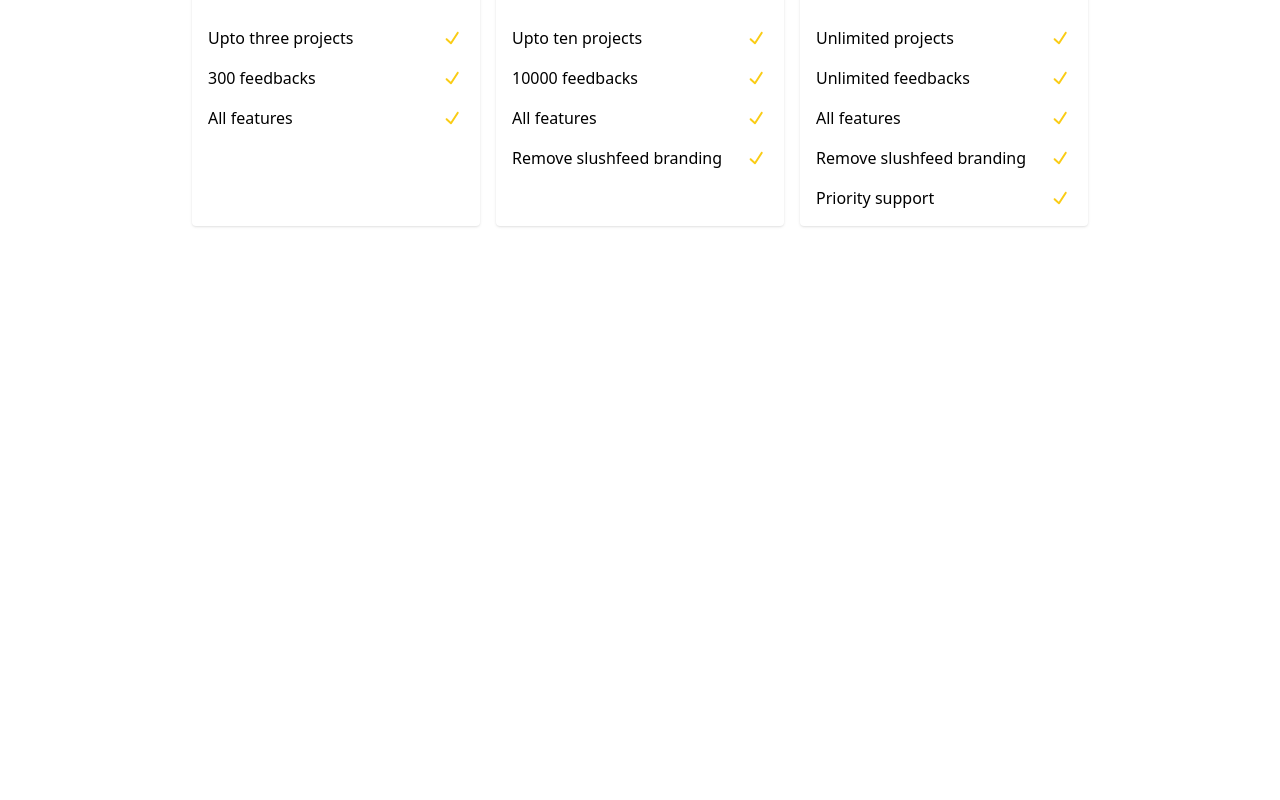
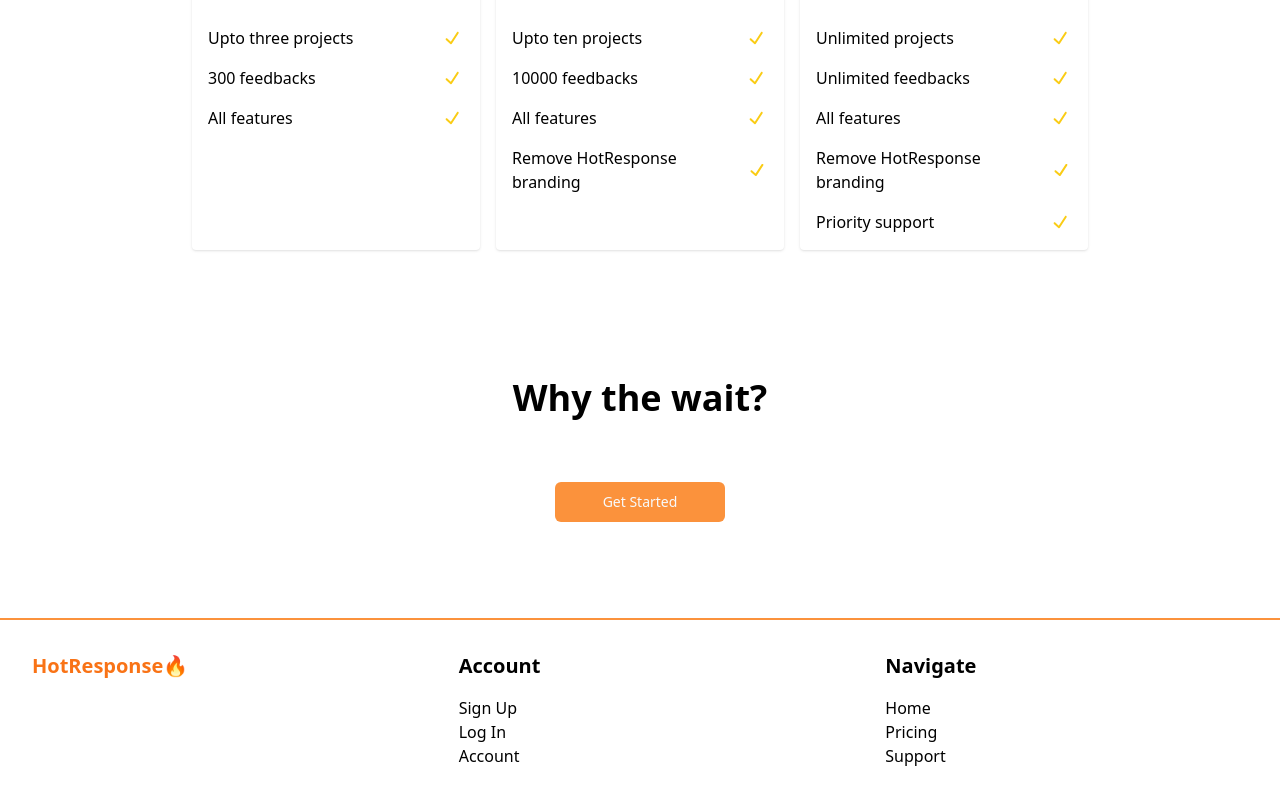
Before and after one commit to scorder96/hotresponse, a React (Vite) app: page / in a window 1280 px wide. Shown: the part 1638-2438 px from the top of the page. Before the commit the page ends 1928 px from the top, so only its background shows below. Built offline with nearby package versions, Linux system fonts and the light colour scheme; what pocketbase would draw is missing.

Commit message:
homepage update

```diff
--- a/src/App.tsx
+++ b/src/App.tsx
@@ -10,6 +10,7 @@ import { Feedback } from "./components/Feedback";
 import AllProjects from "./components/AllProjects";
 import { Toaster } from "./components/ui/toaster";
 import Support from "./components/Support";
+import { Pricing } from "./Pricing";
 
 function App() {
   return (
@@ -25,6 +26,7 @@ function App() {
           <Route path="account" element={<Account />} />
           <Route path="feedback" element={<NotFound />} />
           <Route path="feedback/:projectid" element={<Feedback />} />
+          <Route path="pricing" element={<Pricing />} />
           <Route path="support" element={<Support />} />
           <Route path="*" element={<NotFound />} />
         </Routes>
--- a/src/Home.tsx
+++ b/src/Home.tsx
@@ -1,9 +1,10 @@
 import Navbar from "./components/Navbar";
 import Hero from "./Hero";
-import { useNavigate } from "react-router-dom";
+import { Link, useNavigate } from "react-router-dom";
 import { Pricing } from "./Pricing";
 import Outcomes from "./Outcomes";
 import { FireTrail } from "./FireTrail";
+import { Button } from "./components/ui/button";
 
 function Home() {
   var navigate = useNavigate();
@@ -14,9 +15,12 @@ function Home() {
           navigate("login");
         }}
       />
+      <div className="text-center py-2 bg-orange-200 absolute w-full">
+        This software is <b>under development</b> and is not ready for release.
+      </div>
       <Hero />
       <FireTrail />
-      <div className="flex justify-center pb-16">
+      <section className="flex justify-center pb-16">
         <h2 className="text-2xl text-center py-16 leading-loose text-decoration-line">
           I appreciate you visiting my site.
           <br />I wish I could know what you think and feel about this.
@@ -27,9 +31,50 @@ function Home() {
           <br />
           So I built <i className="text-orange-500 font-bold">HOTRESPONSE🔥</i>
         </h2>
-      </div>
+      </section>
       <Outcomes />
       <Pricing />
+      <section className="py-16 flex flex-col items-center">
+        <h2 className="text-4xl text-center font-bold mb-8">Why the wait?</h2>
+        <Link to={"signup"}>
+          <Button className="my-8 px-12">Get Started</Button>
+        </Link>
+      </section>
+      <footer className="border-t-2 border-orange-400 grid grid-cols-3">
+        <div className="p-8 text-xl">
+          <Link to={"/"}>
+            <span className="text-xl text-orange-500 font-bold">HotResponse🔥</span>
+          </Link>
+        </div>
+        <div className="p-8">
+          <h3 className="text-xl mb-4 font-bold">Account</h3>
+          <Link to={"signup"} className="hover:text-orange-500">
+            Sign Up
+          </Link>
+          <br />
+          <Link to={"login"} className="hover:text-orange-500">
+            Log In
+          </Link>
+          <br />
+          <Link to={"account"} className="hover:text-orange-500">
+            Account
+          </Link>
+        </div>
+        <div className="p-8">
+          <h3 className="text-xl mb-4 font-bold">Navigate</h3>
+          <Link to={"/"} className="hover:text-orange-500">
+            Home
+          </Link>
+          <br />
+          <Link to={"pricing"} className="hover:text-orange-500">
+            Pricing
+          </Link>
+          <br />
+          <Link to={"support"} className="hover:text-orange-500">
+            Support
+          </Link>
+        </div>
+      </footer>
     </>
   );
 }
--- a/src/Pricing.tsx
+++ b/src/Pricing.tsx
@@ -44,7 +44,7 @@ export function Pricing() {
               All features <CheckIcon className="size-6 text-yellow-400" />
             </li>
             <li className="flex items-center justify-between">
-              Remove slushfeed branding
+              Remove HotResponse branding
               <CheckIcon className="size-6 text-yellow-400" />
             </li>
           </ul>
@@ -68,7 +68,7 @@ export function Pricing() {
               All features <CheckIcon className="size-6 text-yellow-400" />
             </li>
             <li className="flex items-center justify-between">
-              Remove slushfeed branding
+              Remove HotResponse branding
               <CheckIcon className="size-6 text-yellow-400" />
             </li>
             <li className="flex items-center justify-between">
```
